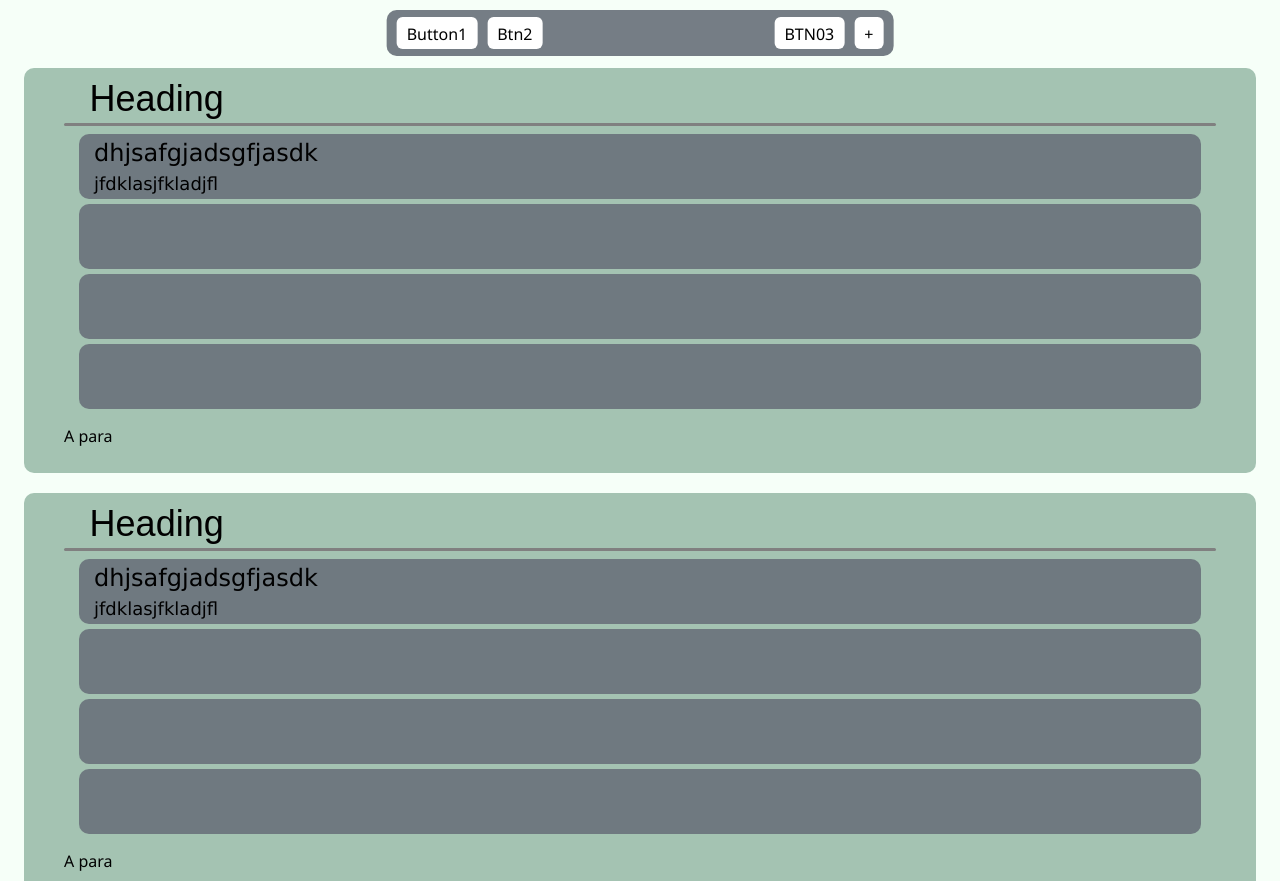
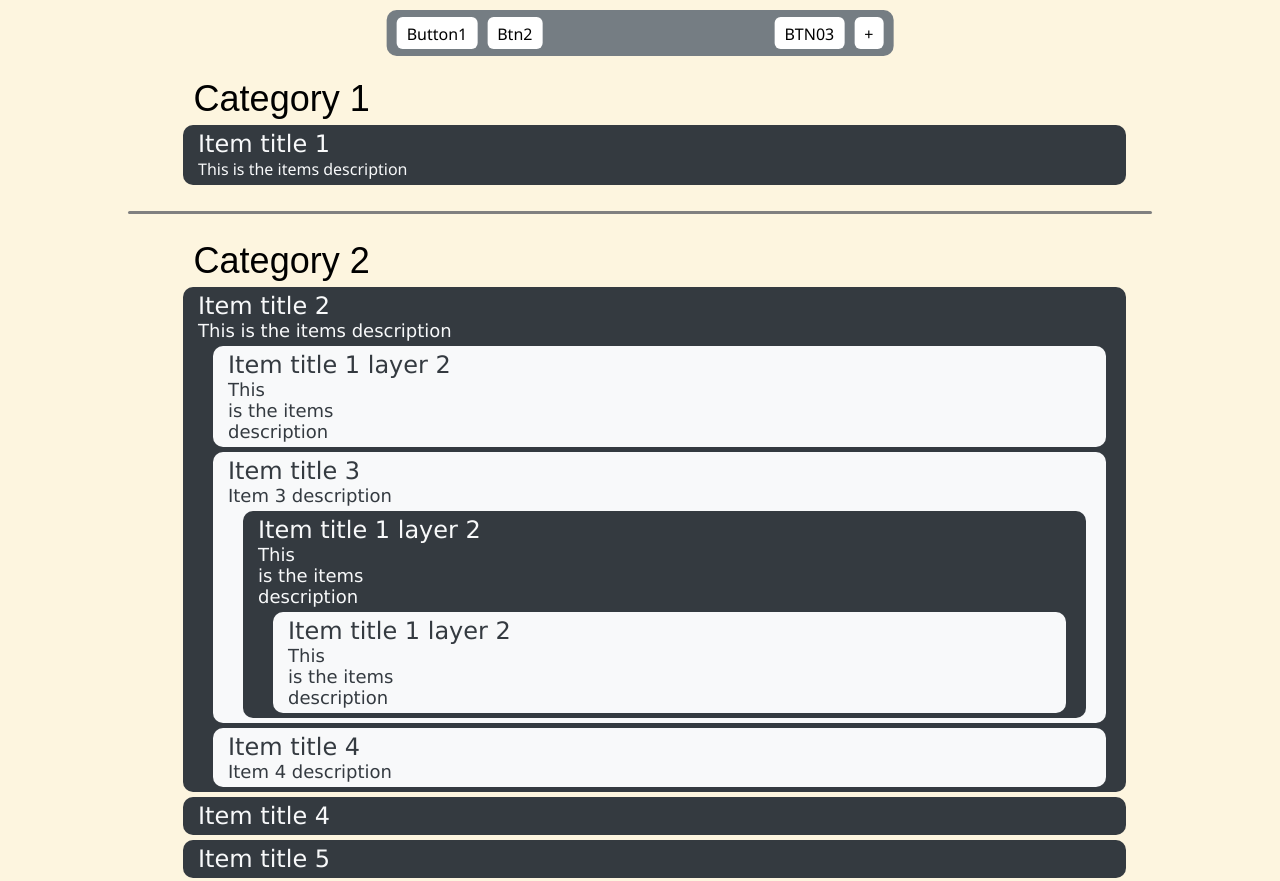
Before and after one commit to HaowenRong/todo, a plain HTML site: page sight.html in a window 1280 px wide. Shown: the top 881 px of the page. Drawn offline with Linux system fonts and the light colour scheme.

Commit message:
implrememneted sub items and improved css

```diff
--- a/sight.css
+++ b/sight.css
@@ -12,9 +12,21 @@ hr {
   border: none;
   background-color: gray;
 }
+hr.seperator {
+  margin: 0;
+  margin-top: 1em;
+  margin-bottom: 1em;
+
+  padding-top: 3px;
+
+  border: none;
+  border-radius: 2px;
+
+  background-color: gray;
+}
 
 body {
-  background-color: #f6fff8;
+  background-color: #fdf5df;
 }
 
 /* navigation bar */
@@ -132,7 +144,7 @@ body {
   margin-top: 60px;
   position: absolute;
 
-  width: 100%;
+  width: 80%;
   left: 50%;
   transform: translateX(-50%);
 
@@ -141,16 +153,13 @@ body {
 
 /* category */
 .category {
-  margin-left: auto;
-  margin-right: auto;
 
   padding-top: 10px;
   padding-bottom: 10px;
   padding-left: 40px;
   padding-right: 40px;
 
-  width: 90%;
-  margin-bottom: 20px;
+  width: 95%;
   border-radius: 10px;
 
   box-shadow: 0 0 0 rgba(0, 0, 0, 0);
@@ -158,7 +167,8 @@ body {
 
   z-index: -1;
 
-  background-color: #a4c3b2;
+  /*background-color: #dad7cd;*/
+  /*background-color: #a4c3b2;*/
 }
 .category:hover {
   margin-left: auto;
@@ -169,15 +179,14 @@ body {
   padding-left: 40px;
   padding-right: 40px;
 
-  width: 90%;
-  margin-bottom: 20px;
+  width: 95%;
   border-radius: 10px;
 
-  box-shadow: 0 0 10px rgba(0, 0, 0, 0.9);
+  box-shadow: 0 0 10px gray;
 
   z-index: -1;
 
-  background-color: #a4c3b2;
+  /*background-color: #a4c3b2;*/
 }
 .category a.catTitle {
   font-family:Arial, Helvetica, sans-serif;
@@ -189,40 +198,51 @@ body {
 /* item */
 .item {
   font-family: 'Segoe UI', Tahoma, Geneva, Verdana, sans-serif;
-  color: black;
 
-  display: flex;
-  position: relative;
+  display: grid;
+  word-break: break-word;
+  grid-template-rows: 0fr 0fr;
 
   margin-top: 5px;
   margin-left: 15px;
   margin-right: 15px;
+
+  padding-top: 5px;
+  padding-bottom: 5px;
   padding-left: 15px;
+  padding-right: 5px;
 
-  height: 65px;
   border-radius: 10px;
 
-  background-color: #6c757def;
+  transition: margin 0.2s;
+
+  /*403d39 6c757def*/
 }
-.item a.itemTitle {
+.item:hover {
+  margin-left: 10px;
+  margin-right: 10px;
+}
+.itemGray {
+  background-color: #343a40;
+  color: #f8f9fa;
+}
+.itemWhite {
+  color: #343a40;
+  background-color: #f8f9fa;
+}
+
+.itemTitle {
+
   font-family: Verdana, Geneva, Tahoma, sans-serif;
   font-size: 24px;
-
-  top: 0;
-
-  padding-top: 5px;
 }
 .item a.desc {
   font-family: Verdana, Geneva, Tahoma, sans-serif;
   font-size: 18px;
-  position: absolute;
-  bottom: 0;
-
-  padding-bottom: 5px;
 }
 
 /* category add */
-.addCatBtn {
+.addBtn {
   cursor: pointer;
 
   -webkit-user-select: none; /* Safari */
@@ -232,6 +252,7 @@ body {
   font-size: 50px;
   text-align: center;
 
+  margin-top: 0.5em;
   margin-left: auto;
   margin-right: auto;
   margin-bottom: 20px;
@@ -244,11 +265,17 @@ body {
   border-radius: 10px;
   width: 90%;
 
+  box-shadow: 0 0 0 rgba(0, 0, 0, 0);
+  transition: box-shadow 0.3s ease;
+
   z-index: -1;
 
   background-color: grey;
 }
-.addCatBtn a.plus {
+.addBtn:hover {
+  box-shadow: 0 0 10px gray;
+}
+.addBtn a.plus {
   width: 50px;
   height: 50px;
 }
--- a/sight.html
+++ b/sight.html
@@ -39,8 +39,6 @@
 			newCatTitle.text = "fhjnkdshnfgkjadhngkd";
 			newCatTitle.className = "catTitle";
 
-			const line = document.createElement("hr");
-
 			const newItem = document.createElement("div");
 			newItem.className = "item";
 
@@ -56,10 +54,16 @@
 			newItem.appendChild(itemDesc);
 
 			newCat.append(newCatTitle);
-			newCat.appendChild(line);
 			newCat.append(newItem);
 
-			document.getElementById("content").appendChild(newCat);
+			// add line seperator
+			const lineSeperator = document.createElement("hr");
+			lineSeperator.className = "seperator";
+
+
+			const container = document.getElementById("content");
+			container.appendChild(newCat);
+			container.appendChild(lineSeperator);
 		}
 
 		function hideForm(elem) {
@@ -129,30 +133,48 @@
 	</script>
 	<div id="content" class="contentContainer">
 		<div id="test" class="category">
-			<a class="catTitle">Heading</a>
-			<hr>
-			<div class="item">
-				<a class="itemTitle">dhjsafgjadsgfjasdk</a>
-				<a class="desc">jfdklasjfkladjfl</a>
+			<a class="catTitle">Category 1</a>
+			<div class="item itemGray">
+				<!--a class="itemTitle">dhjsafgjadsgfjasdk</a-->
+				<a class="itemTitle">Item title 1</a>
+				<a class="itemDesc">This is the items description</a>
 			</div>
-			<div class="item"></div>
-			<div class="item"></div>
-			<div class="item"></div>
-			<p>A para</p>
 		</div>
+		<hr class="seperator">
 		<div class="category">
-			<a class="catTitle">Heading</a>
-			<hr>
-			<div class="item">
-				<a class="itemTitle">dhjsafgjadsgfjasdk</a>
-				<a class="desc">jfdklasjfkladjfl</a>
+			<a class="catTitle">Category 2</a>
+			<div class="item itemGray">
+				<a class="itemTitle">Item title 2</a>
+				<a class="desc">This is the items description</a>
+				<div class="item itemWhite">
+					<a class="itemTitle">Item title 1 layer 2</a>
+					<a class="desc">This <br> is the items <br> description</a>
+				</div>
+				<div class="item itemWhite">
+					<a class="itemTitle">Item title 3</a>
+					<a class="desc">Item 3 description</a>
+					<div class="item itemGray">
+						<a class="itemTitle">Item title 1 layer 2</a>
+						<a class="desc">This <br> is the items <br> description</a>
+						<div class="item itemWhite">
+							<a class="itemTitle">Item title 1 layer 2</a>
+							<a class="desc">This <br> is the items <br> description</a>
+						</div>
+					</div>
+				</div>
+				<div class="item itemWhite">
+					<a class="itemTitle">Item title 4</a>
+					<a class="desc">Item 4 description</a>
+				</div>
 			</div>
-			<div class="item"></div>
-			<div class="item"></div>
-			<div class="item"></div>
-			<p>A para</p>
+			<div class="item itemGray">
+				<a class="itemTitle">Item title 4</a>
+			</div>
+			<div class="item itemGray">
+				<a class="itemTitle">Item title 5</a>
+			</div>
 		</div>
-		<div id="createButton" class="addCatBtn" onclick="addCatFormDropdown()">
+		<div id="createButton" class="addBtn" onclick="addCatFormDropdown()">
 			<a class="plus">  +  </a>
 		<div>
 	</div>
```
